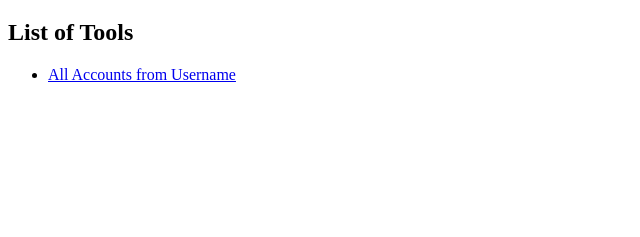
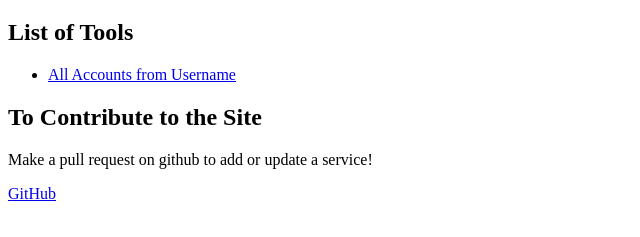
Before and after one commit to TheMarstonConnell/OSINTools, a plain HTML site: page index.html in a window 1280 px wide. Shown: the part 61-298 px from the top of the page, without its empty margins (0-640 px from the left). Drawn offline with Linux system fonts and the light colour scheme.

Commit message:
Github links

```diff
--- a/index.html
+++ b/index.html
@@ -12,5 +12,9 @@
     <ul>
         <li><a href="/usernames.html">All Accounts from Username</a></li>
     </ul>
+
+    <h2>To Contribute to the Site</h2>
+    <p>Make a pull request on github to add or update a service!</p>
+    <a href="https://github.com/TheMarstonConnell/OSINTools">GitHub</a>
 </body>
 </html>
```
Also changed, not shown: usernames.html (+1 -0 lines).
